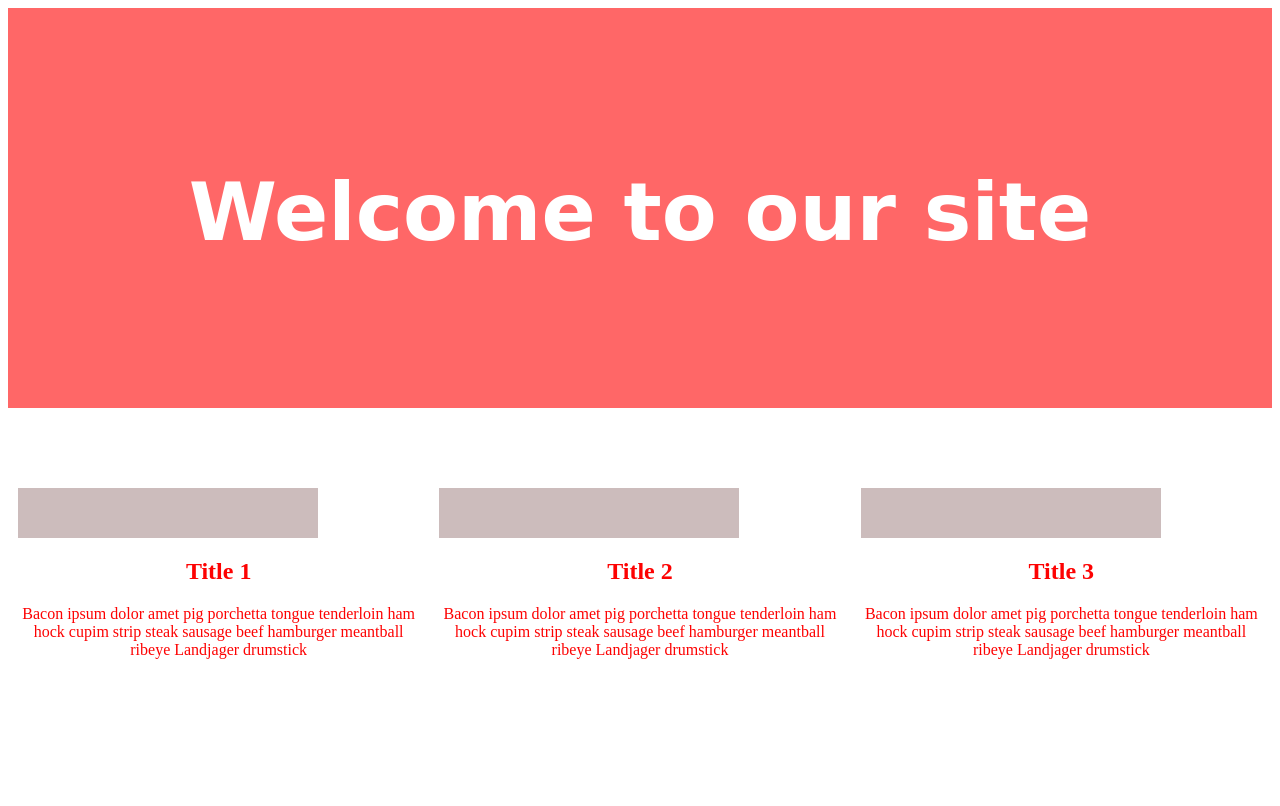
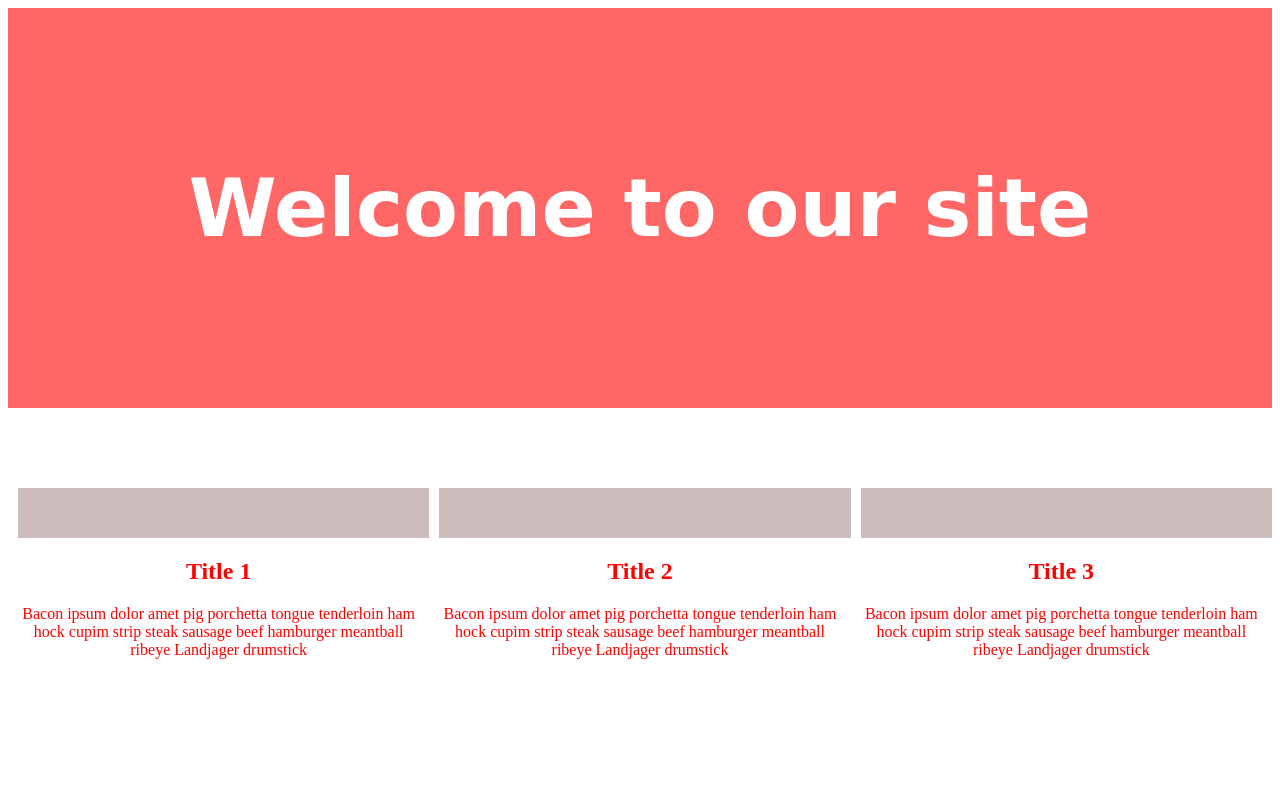
Before and after one commit to tevin-foster/first-responsive-website, a plain HTML site: page index.html in a window 1280 px wide. Drawn offline with Linux system fonts and the light colour scheme; a web font is replaced by a local one.

Commit message:
Adding CSS stylinh

```diff
--- a/styles.css
+++ b/styles.css
@@ -6,16 +6,17 @@ header{
   color: white;
 font-size: 40px;
 font-weight: bolder;
+display: flex;
+justify-content: center;
+align-items: center;
+grid-column: 1/-1;
+grid-row: 1/2;
 }
-
-  header>h1{
-   margin-top: 12.5%;
-
-  }
 
 body{
   display: grid;
   grid-template-rows: 50% 50%;
+  grid-template-columns: 33% 33% 34%;
 
 }
 .bottom{
@@ -25,14 +26,20 @@ body{
   height: 50vh;
   width: 100%;
   background-color: rgba(0, 0, 0, 0);
+  grid-row: 2/2;
+  grid-column: 1/-1;
 }
 #left{
   height: 50px;
-  width: 300px;
+  width: 100%;
   background-color: rgba(196, 177, 177, 0.856);
   margin-top: 75px;
-  display: flex;
+  display: grid;
+  grid-row: 2/3 1fr;
+  grid-column: 1/2 1fr;
 justify-content: center;
+align-items: center;
+
 
 
 
@@ -45,27 +52,40 @@ div{
     width: 100%;
 
 
+
+
+
+
 }
 #middle{
   height: 50px;
-  width: 300px;
+  width: 100%;
   background-color: rgba(196, 177, 177, 0.856);
   margin-top: 75px;
-  display: flex;
+  align-content: center;
+  display: grid;
+  grid-row: 2/3 1fr;
+  grid-column: 2/3 1fr;
   justify-content: center;
+  align-items: center;
+
 
 }
 #right{
   height: 50px;
-  width: 300px;
+  width: 100%;
   background-color: rgba(196, 177, 177, 0.856);
   margin-top: 75px;
-  display: flex;
+  display: grid;
+  grid-row: 2/3 1fr;
+  grid-column: 3/4 1fr;
   justify-content: center;
+  align-items: center;
+
 
 
 }
-@media (max-width: 576px) {
+@media (max-width: 576px){
   section.bottom{
     display: grid;
     border-top: black;
@@ -87,8 +107,10 @@ div{
     div{
       align-content: center;
       justify-content: center;
-      width: 100%;
-      color: rgba(196, 177, 177, 0.856);
+      width: 97%;
+      color: rgba(7, 0, 0, 0.856);
+      margin: 5px;
+
     }
 
 
```
